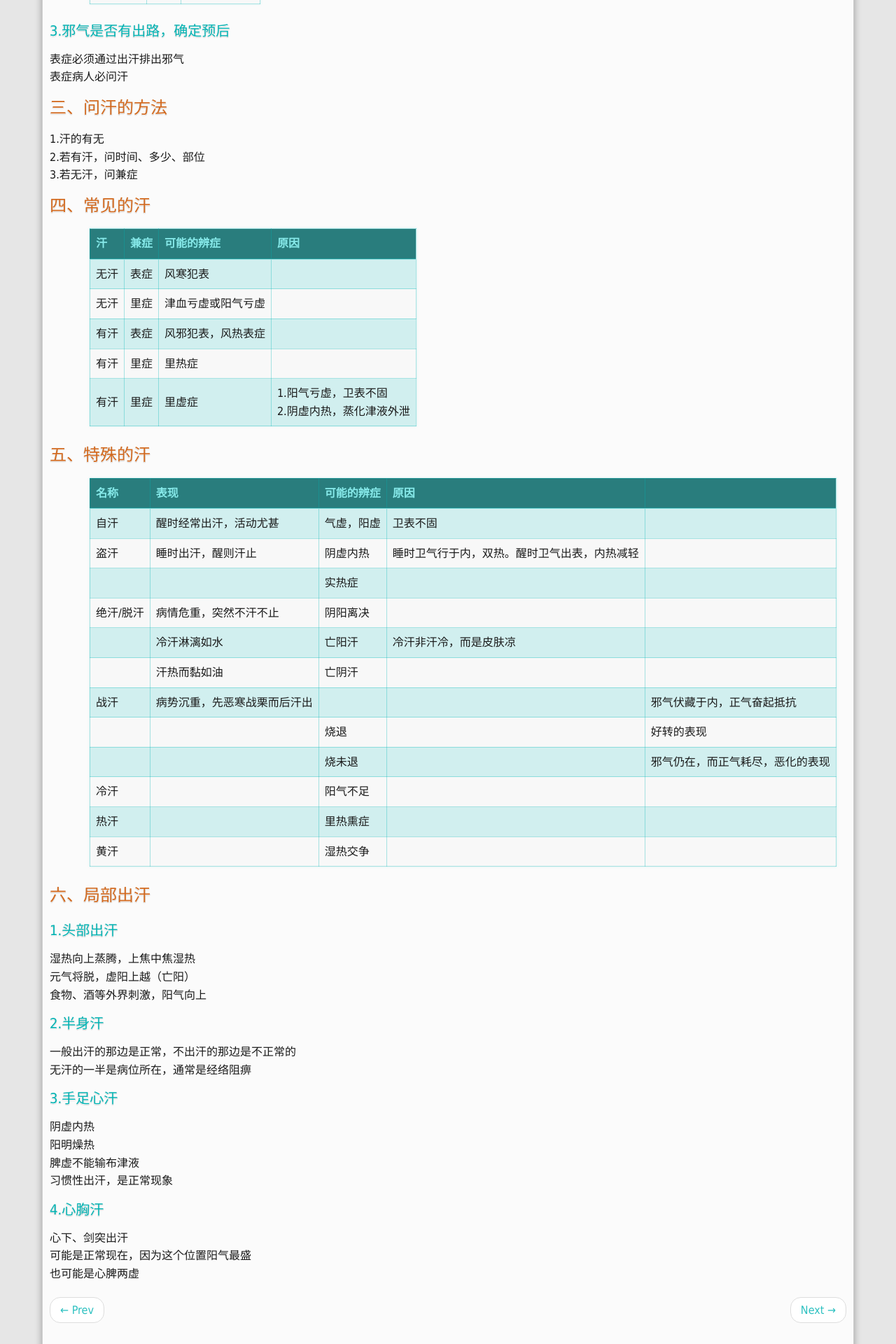
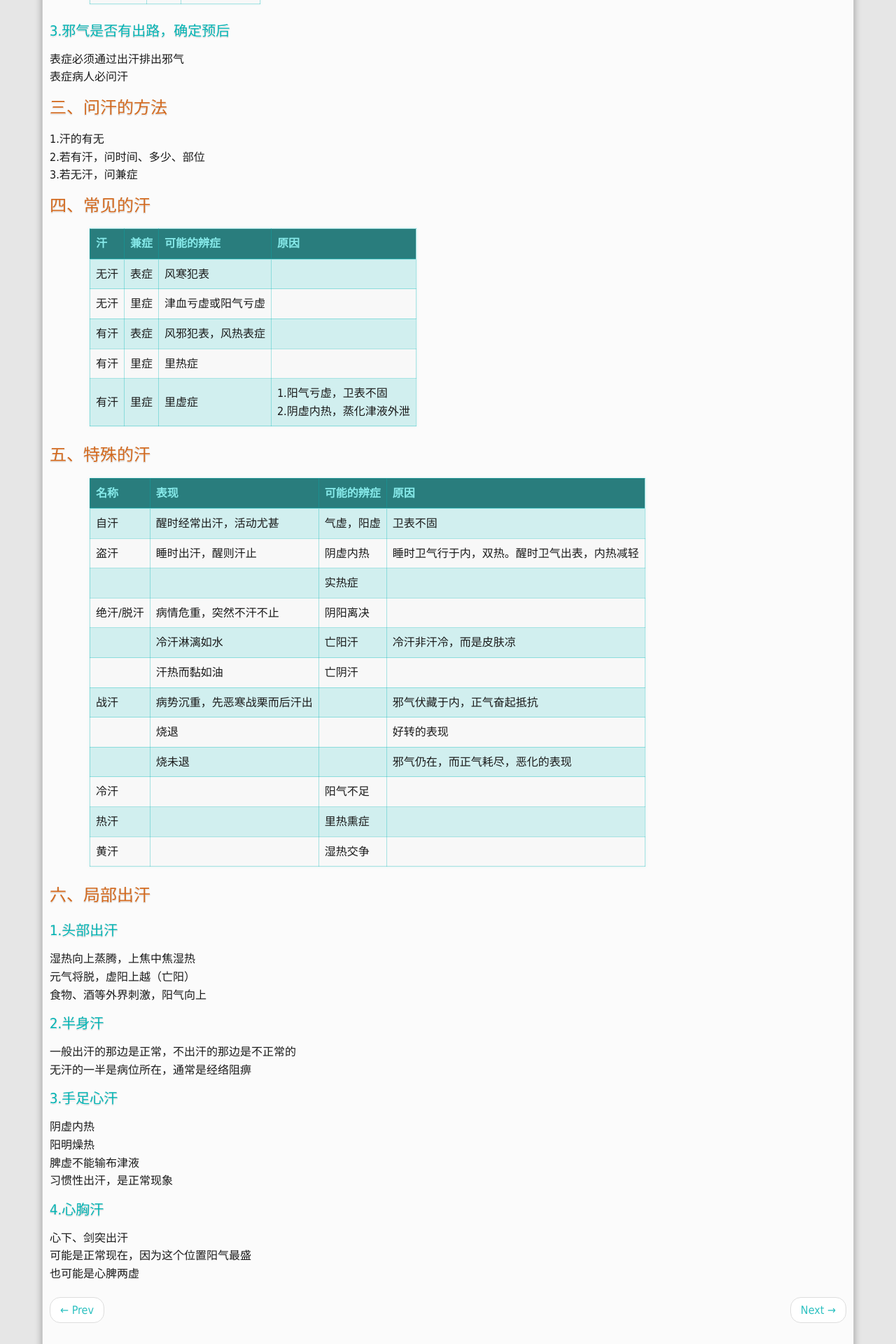
Before and after one commit to windmissing/windmissing.github.io, a Jekyll site: the page built from _posts/2016-08-18-ten-ask-2-sweat.md, in a window 1280 px wide. Shown: the part 1420-3340 px from the top of the page at 70% size. Built offline with Jekyll 4.4.1, drawn with Linux system fonts in a browser that asks for light colours; comment, search, counter and statistics services are not loaded.

```diff
--- a/_posts/2016-08-18-ten-ask-2-sweat.md
+++ b/_posts/2016-08-18-ten-ask-2-sweat.md
@@ -78,9 +78,9 @@ tags: [问诊]
 |绝汗/脱汗|病情危重，突然不汗不止|阴阳离决|
 ||冷汗淋漓如水|亡阳汗|冷汗非汗冷，而是皮肤凉|
 ||汗热而黏如油|亡阴汗||
-|战汗|病势沉重，先恶寒战栗而后汗出|||邪气伏藏于内，正气奋起抵抗|
-|||烧退||好转的表现
-|||烧未退||邪气仍在，而正气耗尽，恶化的表现|
+|战汗|病势沉重，先恶寒战栗而后汗出||邪气伏藏于内，正气奋起抵抗|
+||烧退||好转的表现
+||烧未退||邪气仍在，而正气耗尽，恶化的表现|
 |冷汗||阳气不足||
 |热汗||里热熏症||
 |黄汗||湿热交争||
```
